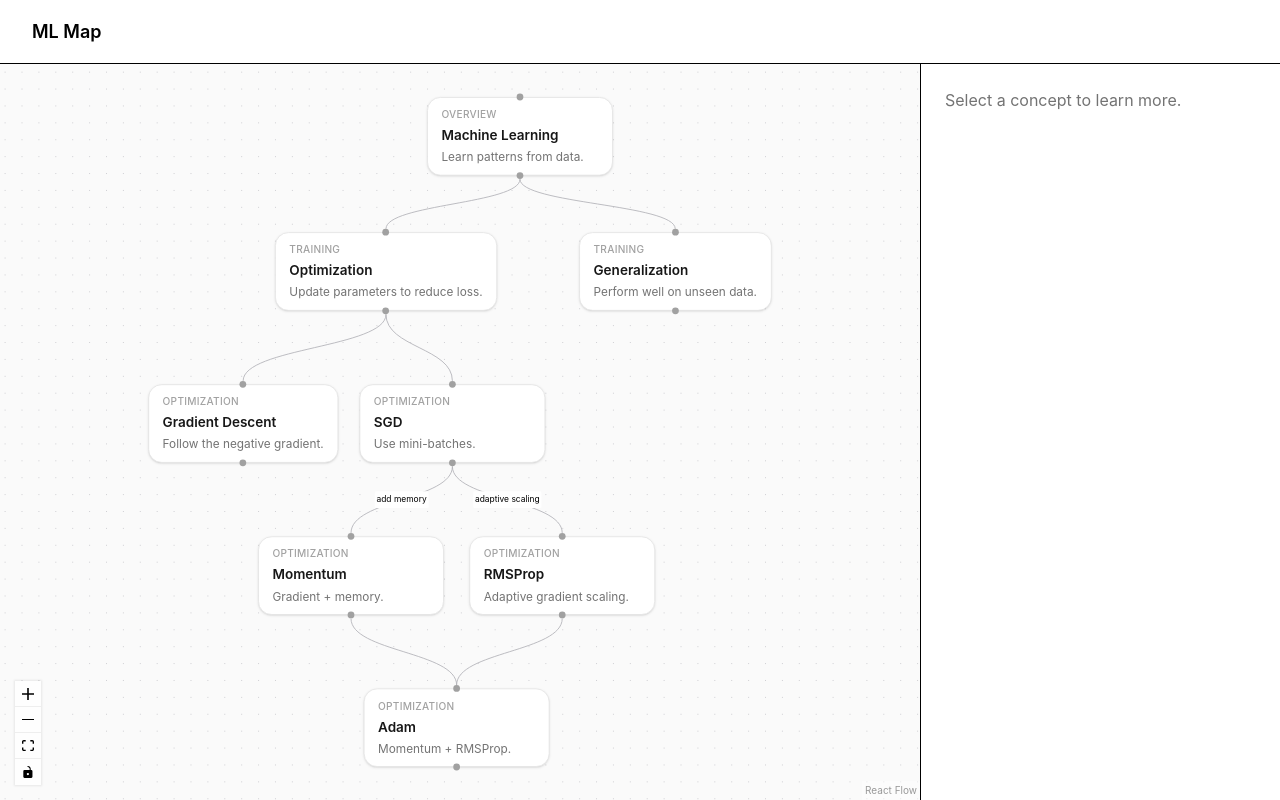
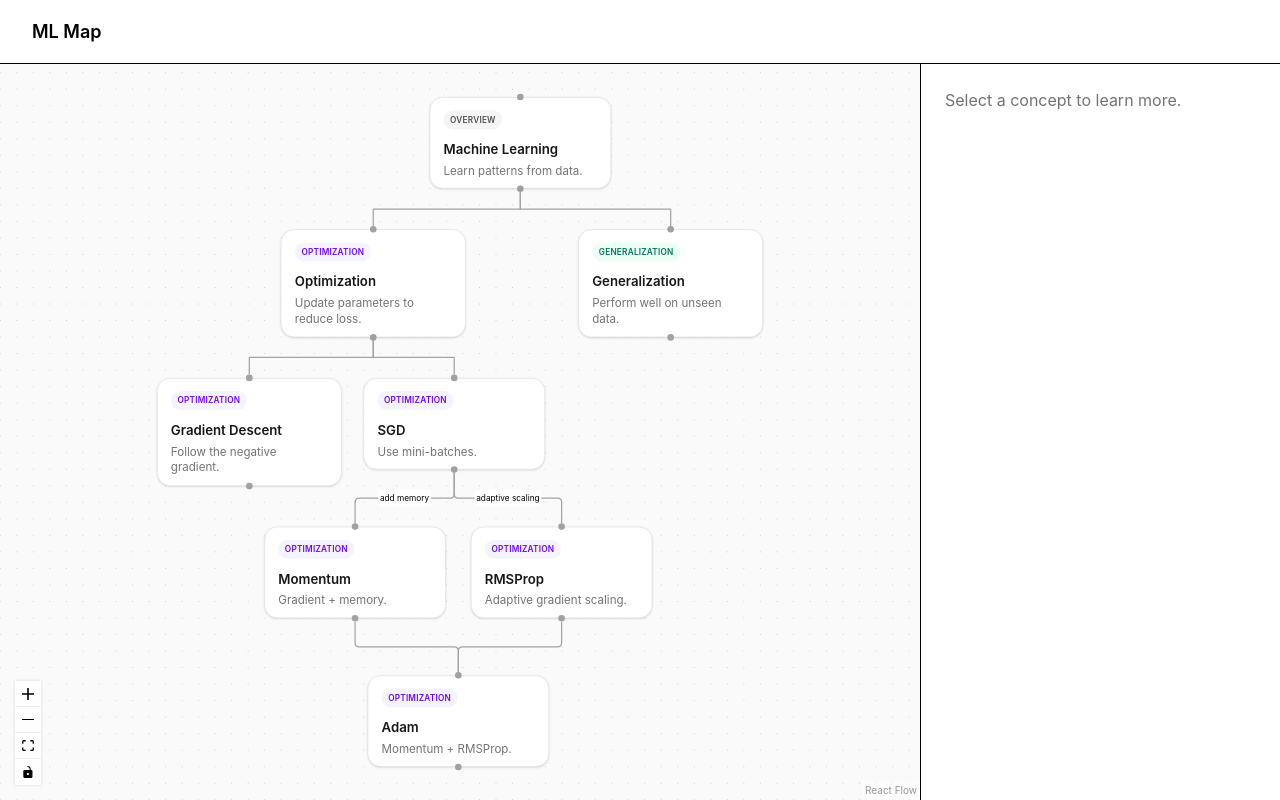
Before and after one commit to Fantiflex/interactive-ml-map, a React (Vite) app: page / in a window 1280 px wide. Built offline with nearby package versions, Linux system fonts and the light colour scheme.

Commit message:
Style concept nodes by category and selection

```diff
--- a/src/components/ConceptNode.tsx
+++ b/src/components/ConceptNode.tsx
@@ -13,26 +13,77 @@ export type ConceptNodeData = {
 
 export type ConceptNodeType = Node<ConceptNodeData, "concept">;
 
+const categoryStyles: Record<string, string> = {
+  Overview:
+    "bg-neutral-100 text-neutral-600",
+
+  Training:
+    "bg-blue-50 text-blue-700",
+
+  Optimization:
+    "bg-violet-50 text-violet-700",
+
+  Generalization:
+    "bg-emerald-50 text-emerald-700",
+
+  Math:
+    "bg-amber-50 text-amber-700",
+};
+
 export default function ConceptNode({
   data,
+  selected,
 }: NodeProps<ConceptNodeType>) {
+  const categoryStyle =
+    categoryStyles[data.category] ??
+    "bg-neutral-100 text-neutral-600";
+
   return (
-    <div className="min-w-[220px] rounded-2xl border border-neutral-200 bg-white px-4 py-3 shadow-sm">
+    <div
+      className={`
+        min-w-[220px]
+        rounded-2xl
+        border
+        bg-white
+        px-4
+        py-3
+        shadow-sm
+        transition-all
+        duration-200
+        ${
+          selected
+            ? "border-neutral-900 shadow-md ring-2 ring-neutral-200"
+            : "border-neutral-200 hover:border-neutral-400 hover:shadow-md"
+        }
+      `}
+    >
       <Handle
         type="target"
         position={Position.Top}
         className="!h-2 !w-2 !border-0 !bg-neutral-400"
       />
 
-      <p className="mb-1 text-xs font-medium uppercase tracking-wide text-neutral-400">
+      <span
+        className={`
+          inline-block
+          rounded-full
+          px-2
+          py-1
+          text-[10px]
+          font-semibold
+          uppercase
+          tracking-wide
+          ${categoryStyle}
+        `}
+      >
         {data.category}
-      </p>
+      </span>
 
-      <h3 className="text-base font-semibold text-neutral-900">
+      <h3 className="mt-3 text-base font-semibold text-neutral-900">
         {data.title}
       </h3>
 
-      <p className="mt-1 text-sm leading-snug text-neutral-500">
+      <p className="mt-1 max-w-[190px] text-sm leading-snug text-neutral-500">
         {data.short}
       </p>
 
--- a/src/components/KnowledgeMap.tsx
+++ b/src/components/KnowledgeMap.tsx
@@ -39,7 +39,7 @@ const nodes: ConceptNodeType[] = [
     position: { x: 250, y: 180 },
     data: {
       title: "Optimization",
-      category: "Training",
+      category: "Optimization",
       short: "Update parameters to reduce loss.",
     },
   },
@@ -50,7 +50,7 @@ const nodes: ConceptNodeType[] = [
     position: { x: 610, y: 180 },
     data: {
       title: "Generalization",
-      category: "Training",
+      category: "Generalization",
       short: "Perform well on unseen data.",
     },
   },
@@ -174,7 +174,14 @@ export default function KnowledgeMap({
         nodeTypes={nodeTypes}
         fitView
         onNodeClick={(_, node) => onSelectConcept(node.id)}
-      >
+        defaultEdgeOptions={{
+            type: "smoothstep",
+            style: {
+            strokeWidth: 1.5,
+            stroke: "#a3a3a3",
+            },
+        }}
+        >
         <Background />
         <Controls />
       </ReactFlow>
```
